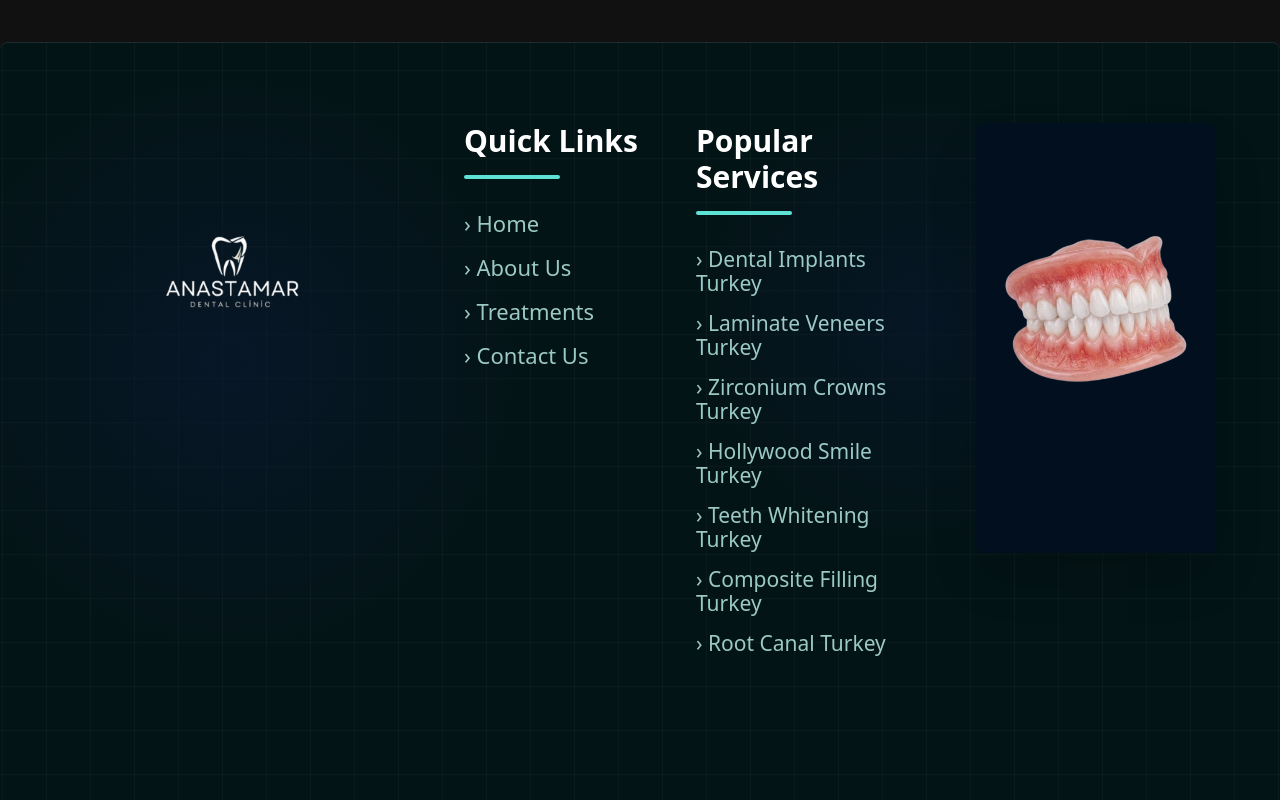
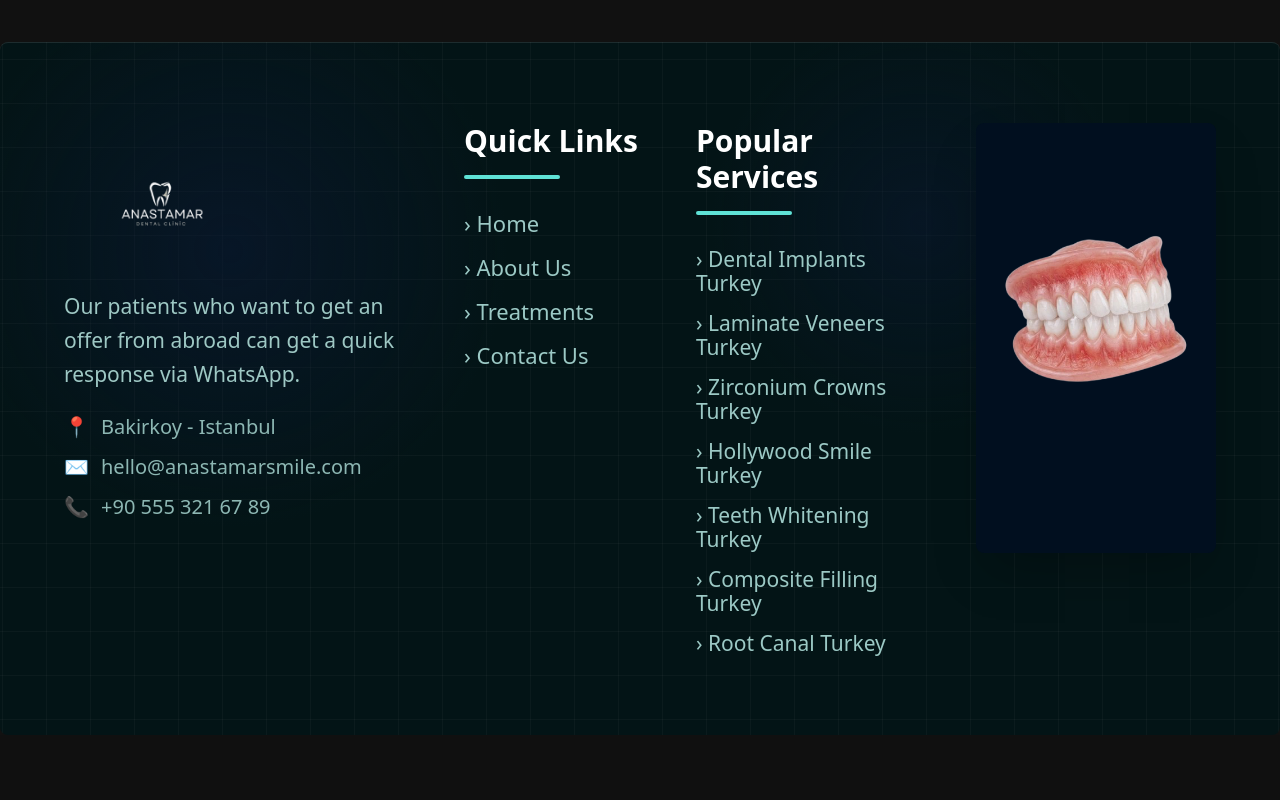
Before and after one commit to ibrahimtkmz/antasmardentalclinic, a Next.js app: page /doctors in a window 1280 px wide. Shown: the part 700-1500 px from the top of the page. After the commit the page ends 1435 px from the top, so only its background shows below. Built offline with nearby package versions, Linux system fonts and the light colour scheme.

Commit message:
Update Footer.jsx

```diff
--- a/app/components/Footer.jsx
+++ b/app/components/Footer.jsx
@@ -23,13 +23,11 @@ export default function Footer() {
 
          {/* Logo ve İletişim Kolonu */}
           <div className="flex flex-col pt-2">
-  {/* Kapsayıcı boyutları da 3 katına yaklaştırıldı (450px - 660px) */}
-  <div className="relative h-[450px] sm:h-[660px]">
+            <div className="relative h-[130px] sm:h-[150px]">
               <img
                 src="/logo-beyaz.png"
                 alt="Anastamar Dental Clinic Logo"
-      /* h- değerleri 3 katına çıkarıldı: 190*3=570, 220*3=660 */
-      className="absolute left-[-12px] top-[-34px] h-[270px] w-auto max-w-none object-contain pointer-events-none sm:h-[360px]"
+                className="absolute left-[-12px] top-[-34px] h-[190px] w-auto max-w-none object-contain pointer-events-none sm:h-[220px]"
               />
             </div>
 
```
Lines whose indentation alone changed are shown as unchanged.
